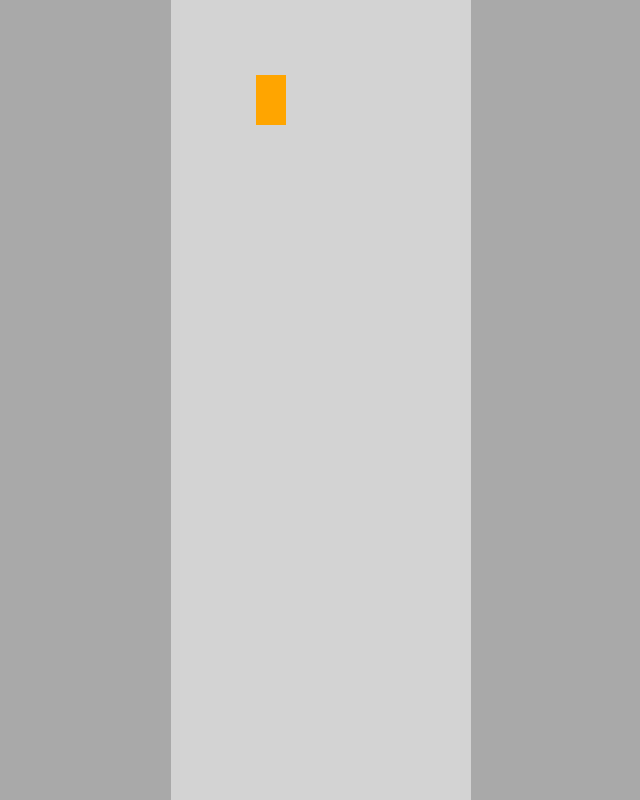
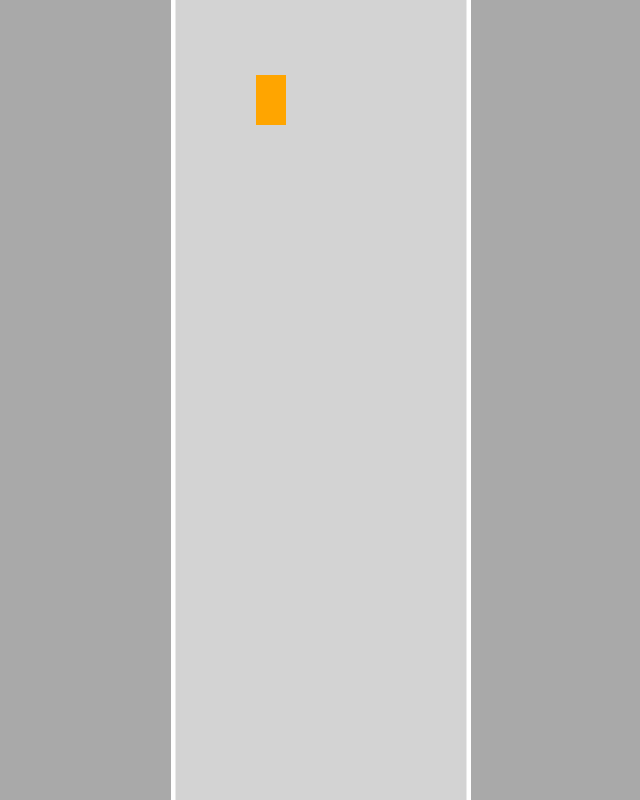
Before and after one commit to wwwbijay/Self-Driving-Car, a plain HTML site: page index.html in a window 1280 px wide. Shown: the whole page, without its empty margins (319-959 px from the left). Drawn offline with Linux system fonts and the light colour scheme.

Commit message:
road borders added

```diff
--- a/car.js
+++ b/car.js
@@ -7,11 +7,10 @@ class Car{
 
         this.speed = 0;
         this.acceleration = 0.2;
-        this.maxSpeed = 3;
+        this.maxSpeed = 4;
         this.friction = 0.05;
 
         this.angle = 0;
-
         this.controls = new Controls();
     }
     draw(context){
@@ -24,9 +23,11 @@ class Car{
         context.rect(-this.width/2, -this.height/2, this.width, this.height);
         context.fill();
         context.restore();
+
     }
     update(){
         this.#move();
+
     }
 
     #move(){
--- a/main.js
+++ b/main.js
@@ -1,12 +1,10 @@
 const canvas = document.getElementById('canvas');
+const ctx = canvas.getContext("2d");
 canvas.width = 300;
 canvas.height = window.innerHeight;
 
-const ctx = canvas.getContext('2d');
-
 const car = new Car(100,100, 30, 50);
-
-
+const road = new Road(canvas.width/2, canvas.width);
 
 let lastTime = 0;
   //animation loop
@@ -14,6 +12,8 @@ let lastTime = 0;
     const deltaTime = timeStamp - lastTime;
     lastTime = timeStamp;
     ctx.clearRect(0, 0, canvas.width, canvas.height);
+    road.draw(ctx);
+
     car.draw(ctx);
     car.update(deltaTime);
     requestAnimationFrame(animate);
--- a/road.js
+++ b/road.js
@@ -1,7 +1,34 @@
 class Road{
-    constructor(x,width, laneCount = 3){
+    constructor(x, width, laneCount = 3){
+        this.infinity = 10000;
         this.x = x;
         this.width = width;
         this.laneCount = laneCount;
+        this.left = x - width/2 + 2;
+        this.right = x + width/2 - 2 ;
+        this.top = this.infinity;
+        this.bottom = -this.infinity;
+    }
+
+    draw(ctx){
+
+        // ctx.beginPath();
+        // ctx.moveTo(10, 20);
+        // ctx.lineTo(100, 20);
+        // ctx.strokeStyle = "black";
+        // ctx.lineWidth = 5;
+        // ctx.stroke();
+
+        ctx.beginPath();
+        ctx.moveTo(this.left,  this.top);
+        ctx.lineTo(this.left, this.bottom);
+        ctx.strokeStyle = "white";
+        ctx.lineWidth = 5;
+        ctx.stroke();
+
+        ctx.beginPath();
+        ctx.moveTo(this.right, this.top);
+        ctx.lineTo(this.right, this.bottom);
+        ctx.stroke();
     }
 }
```
Also changed, not shown: index.html (+0 -2 lines).
